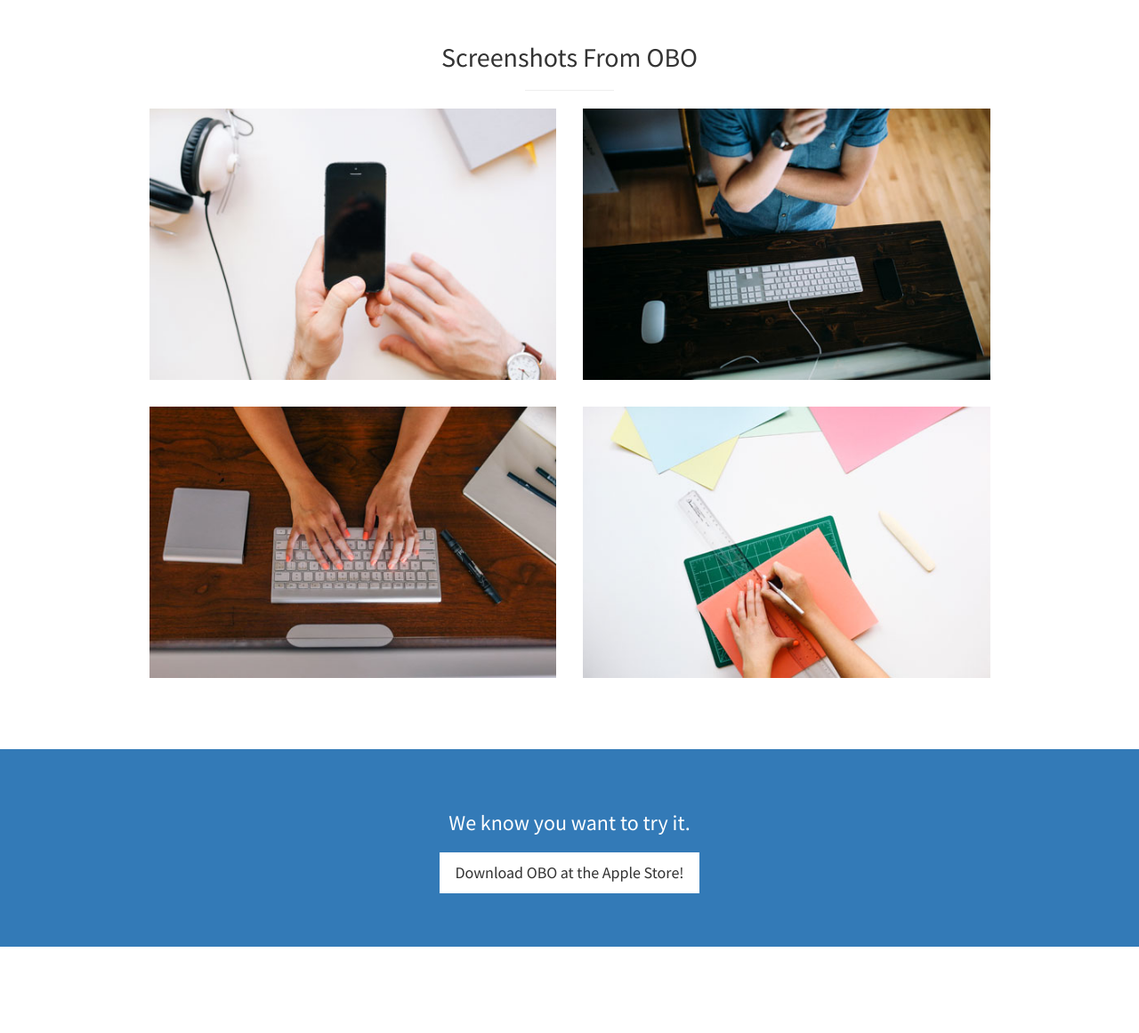
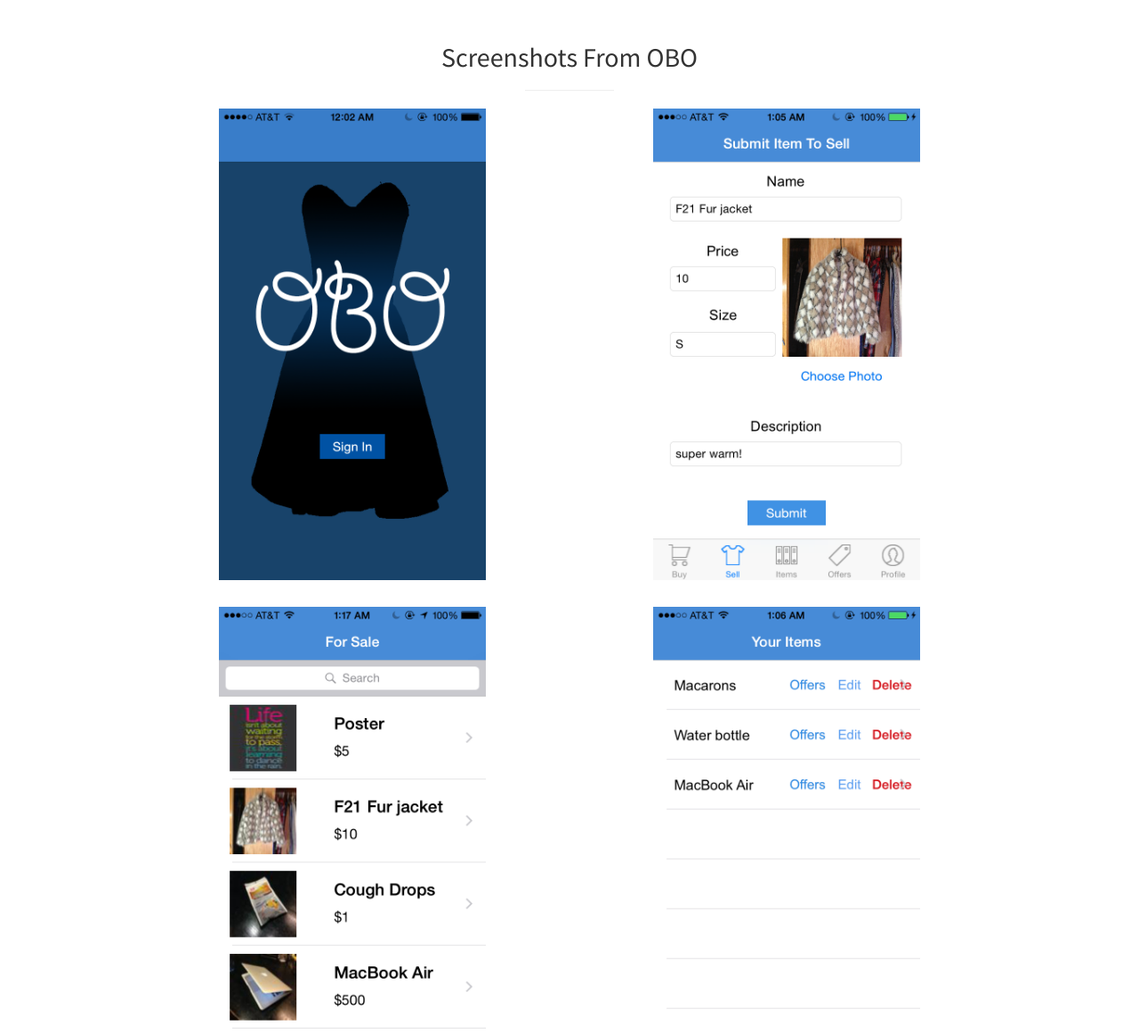
Before and after one commit to PrincetonOBO/OBOWebpage, a plain HTML site: page index.html in a window 1280 px wide. Shown: the part 1970-3131 px from the top of the page at 89% size. Drawn offline with Linux system fonts and the light colour scheme.

Commit message:
updated site with screenshots

```diff
--- a/index.html
+++ b/index.html
@@ -173,28 +173,28 @@
                         <div class="col-md-6">
                             <div class="portfolio-item">
                                 <a href="#">
-                                    <img class="img-portfolio img-responsive" src="img/portfolio-1.jpg">
+                                    <img src="IMG_4473.png" height="530" width="300">
                                 </a>
                             </div>
                         </div>
                         <div class="col-md-6">
                             <div class="portfolio-item">
                                 <a href="#">
-                                    <img class="img-portfolio img-responsive" src="img/portfolio-2.jpg">
+                                    <img src="IMG_4474.png" height="530" width="300">
                                 </a>
                             </div>
                         </div>
                         <div class="col-md-6">
                             <div class="portfolio-item">
                                 <a href="#">
-                                    <img class="img-portfolio img-responsive" src="img/portfolio-3.jpg">
+                                    <img src="IMG_4476.png" height="530" width="300">
                                 </a>
                             </div>
                         </div>
                         <div class="col-md-6">
                             <div class="portfolio-item">
                                 <a href="#">
-                                    <img class="img-portfolio img-responsive" src="img/portfolio-4.jpg">
+                                    <img src="IMG_4477.png" height="530" width="300">
                                 </a>
                             </div>
                         </div>
@@ -215,7 +215,7 @@
             <div class="row">
                 <div class="col-lg-12 text-center">
                     <h3> We know you want to try it. </h3>
-                    <a href="#" class="btn btn-lg btn-light">Download OBO at the Apple Store!</a>
+                    <a href="#" class="btn btn-lg btn-light">Contact us to download! </a>
                     <!--<a href="#" class="btn btn-lg btn-dark">Look at Me!</a>-->
                 </div>
             </div>
```
Also changed, not shown: IMG_4473.PNG (added), IMG_4474.PNG (added), IMG_4475.PNG (added), IMG_4476.PNG (added), IMG_4477.PNG (added).
